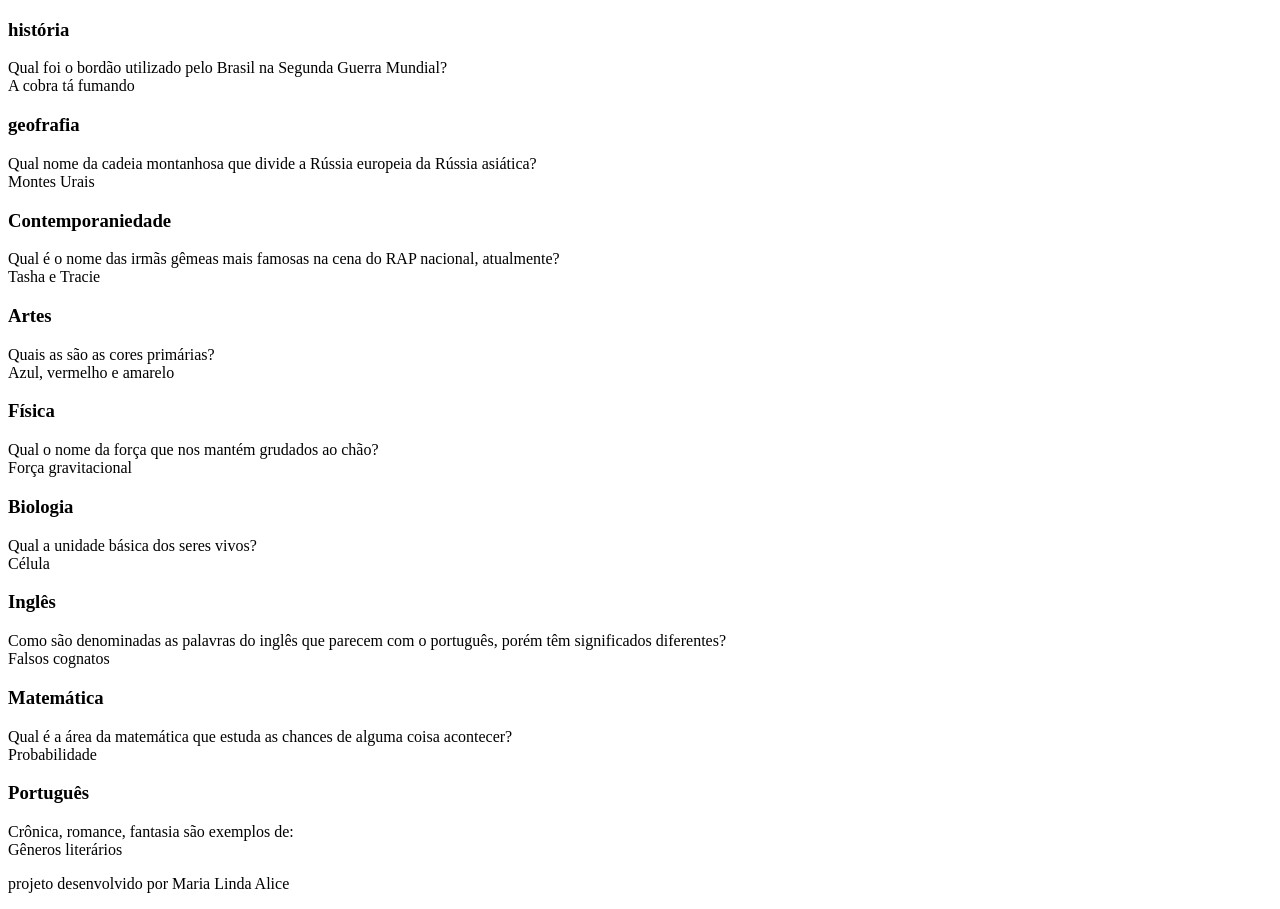
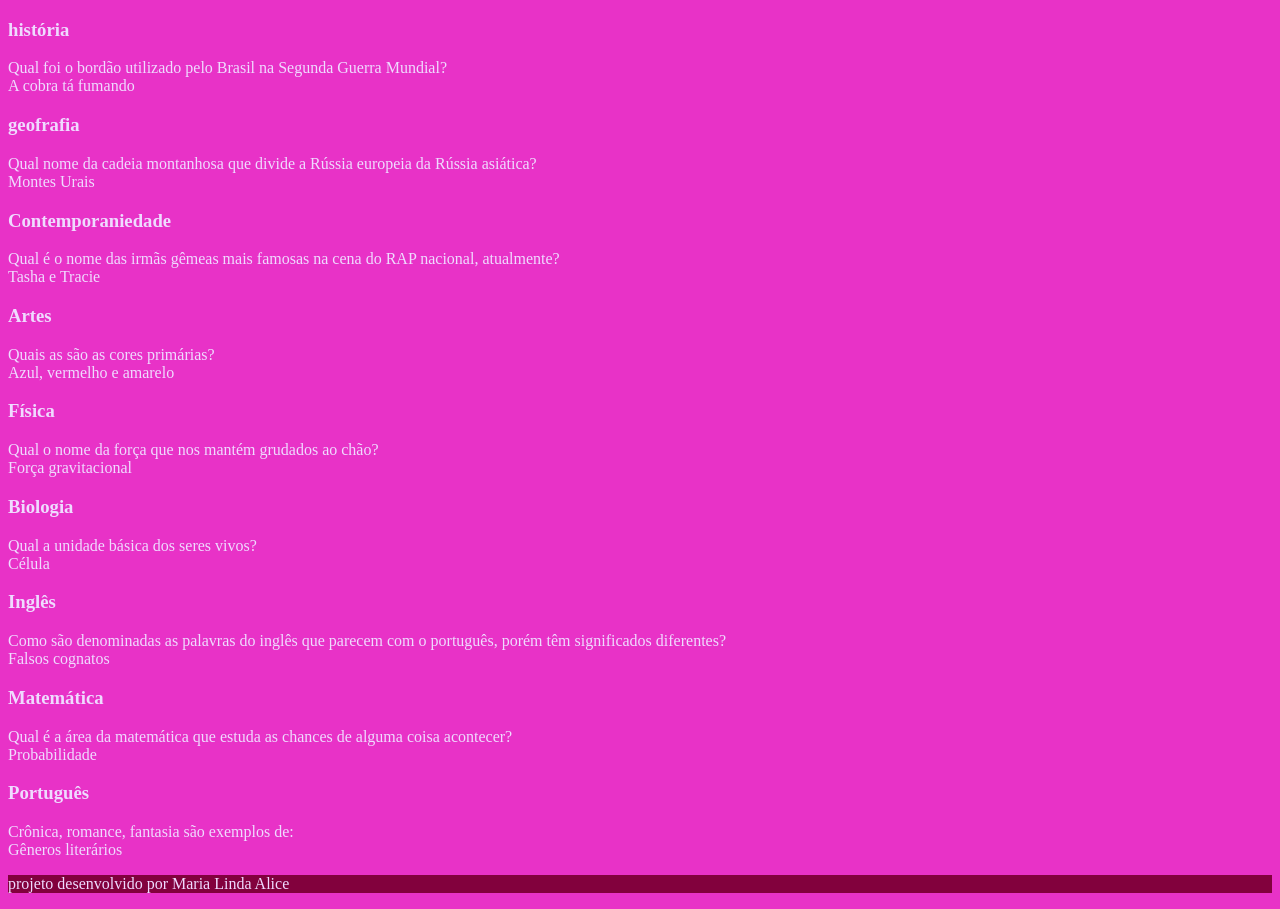
Before and after one commit to mimaalice/web-da-mima, a plain HTML site: page index.html in a window 1280 px wide. Drawn offline with Linux system fonts and the light colour scheme.

Commit message:
comecei a usar o css

```diff
--- /dev/null
+++ b/assets/style.css
@@ -0,0 +1,10 @@
+body {
+    background-color: #e832c7;
+    color:rgb(239, 219, 255)
+}
+footer {
+    background-color: rgb(130, 1, 61);
+    color:rgba(255, 255, 255, 0.732)
+    position: fixed;
+    bottom: 0;
+}
--- a/index.html
+++ b/index.html
@@ -3,6 +3,7 @@
 <head>
     <meta charset="UTF-8">
     <meta name="viewport" content="width=device-width, initial-scale=1.0">
+    <link rel="stylesheet" href="assets/style.css">
     <title>Flashcard</title>
 </head>
 <body>
```
Also changed, not shown: styles.css (deleted), 1 other file.
